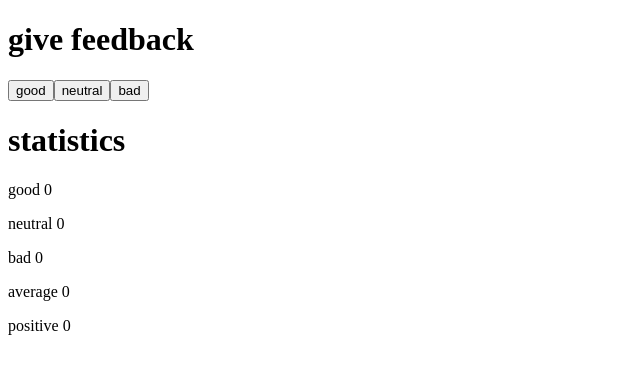
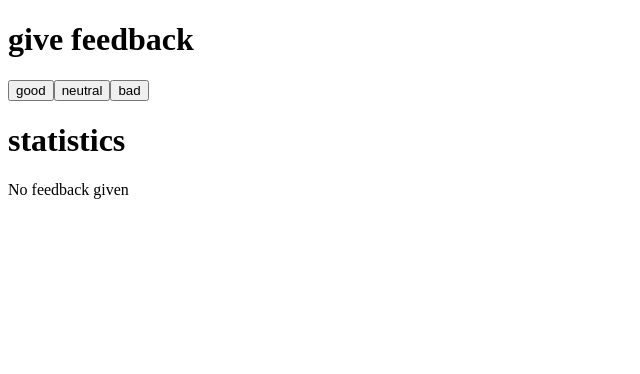
Before and after one commit to AnnamariKoo/02-unicafe2, a React (Vite) app: page / in a window 1280 px wide. Shown: the top 374 px of the page, without its empty margins (0-640 px from the left). Built offline with nearby package versions, Linux system fonts and the light colour scheme.

Commit message:
Tilastot näkyvät vain, jos palautteita on annettu.

```diff
--- a/src/App.jsx
+++ b/src/App.jsx
@@ -1,6 +1,15 @@
 import { useState } from "react";
 
-const Statistics = (props) => (
+const Statistics = (props) => {
+  if (props.total === 0) {
+    return (
+      <div>
+        <h1>statistics</h1>
+        <p>No feedback given</p>
+      </div>
+    );
+  }
+  return (
     <div>
       <h1>statistics</h1>
       <p>good {props.good}</p>
@@ -10,6 +19,7 @@
       <p>positive {props.positive}</p>
     </div>
   );
+};
 
 const Button = ({ handleClick, text }) => (
   <button onClick={handleClick}>{text}</button>
@@ -58,6 +68,7 @@
       <Button handleClick={neutralClick} text="neutral" />
       <Button handleClick={badClick} text="bad" />
       <Statistics
+        total={total}
         good={good}
         neutral={neutral}
         bad={bad}
```
Lines whose indentation alone changed are shown as unchanged.
